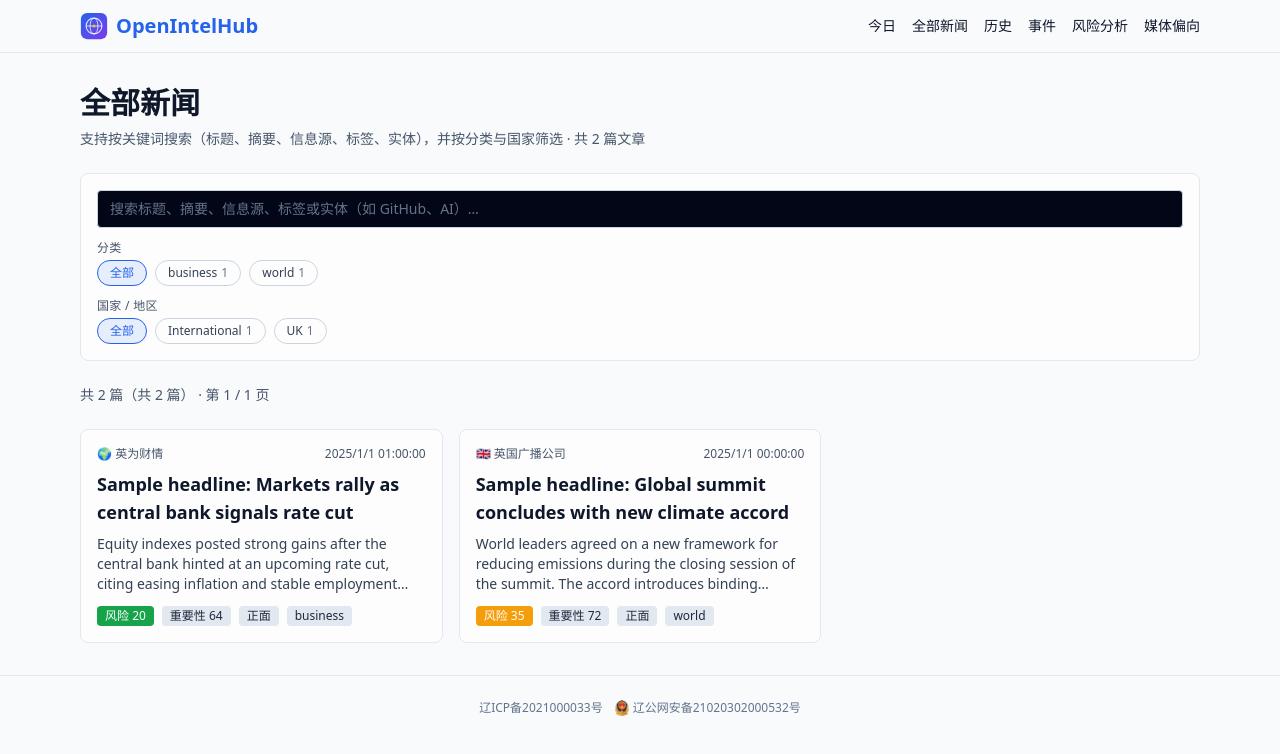
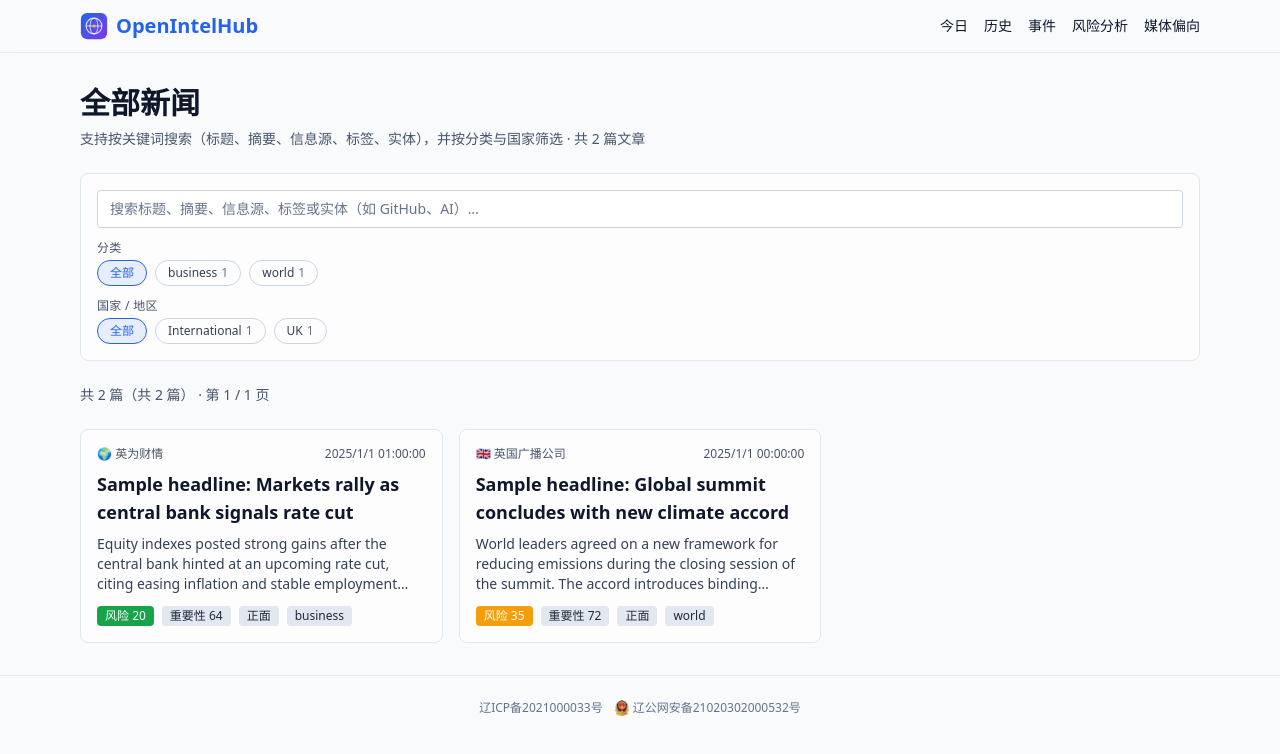
Before and after one commit to unknowIfGuestInDream/openIntelHub, a Next.js app in the folder IntelligenceHub/: page /all in a window 1280 px wide. Shown: the top 754 px of the page. Built offline with nearby package versions, Linux system fonts and the light colour scheme.

Commit message:
fix(site): tweak NewsExplorer for light theme and nav cleanup
Agent-Logs-Url: https://github.com/unknowIfGuestInDream/openIntelHub/sessions/80a17d1a-b6f6-4cde-9acf-2c44ec9f7c7e

Co-authored-by: unknowIfGuestInDream <57802425+unknowIfGuestInDream@users.noreply.github.com>

```diff
--- a/IntelligenceHub/src/components/Nav.tsx
+++ b/IntelligenceHub/src/components/Nav.tsx
@@ -2,7 +2,6 @@ import Link from 'next/link';
 
 const links = [
   { href: '/', label: '今日' },
-  { href: '/all/', label: '全部新闻' },
   { href: '/history/', label: '历史' },
   { href: '/events/', label: '事件' },
   { href: '/risk/', label: '风险分析' },
--- a/IntelligenceHub/src/components/NewsExplorer.tsx
+++ b/IntelligenceHub/src/components/NewsExplorer.tsx
@@ -99,7 +99,7 @@ export function NewsExplorer({ items }: NewsExplorerProps) {
   return (
     <div className="space-y-6">
       <div className="space-y-3 rounded-lg border border-slate-800 bg-slate-900/60 p-4">
-        <div className="flex flex-col gap-2 sm:flex-row sm:items-center">
+        <div className="flex flex-col gap-2">
           <label htmlFor="news-search" className="sr-only">
             搜索新闻
           </label>
@@ -109,16 +109,18 @@ export function NewsExplorer({ items }: NewsExplorerProps) {
             value={query}
             onChange={(e) => update(setQuery, e.target.value)}
             placeholder="搜索标题、摘要、信息源、标签或实体（如 GitHub、AI）…"
-            className="flex-1 rounded border border-slate-700 bg-slate-950 px-3 py-2 text-sm text-slate-100 placeholder:text-slate-500 focus:border-brand-500 focus:outline-none"
+            className="w-full rounded border border-slate-700 bg-slate-900 px-3 py-2 text-sm text-slate-100 placeholder:text-slate-500 focus:border-brand-500 focus:outline-none"
           />
           {hasFilters && (
+            <div>
               <button
                 type="button"
                 onClick={reset}
-              className="rounded border border-slate-700 px-3 py-2 text-xs text-slate-300 hover:border-brand-500 hover:text-brand-500"
+                className="rounded border border-slate-700 px-3 py-1.5 text-xs text-slate-300 hover:border-brand-500 hover:text-brand-500"
               >
                 清除筛选
               </button>
+            </div>
           )}
         </div>
 
```
Lines whose indentation alone changed are shown as unchanged.
